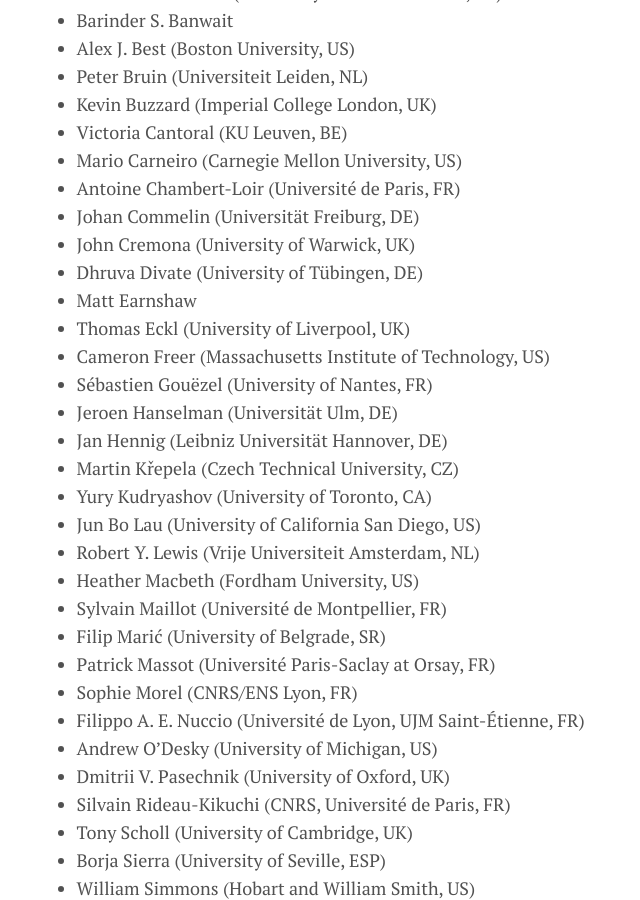
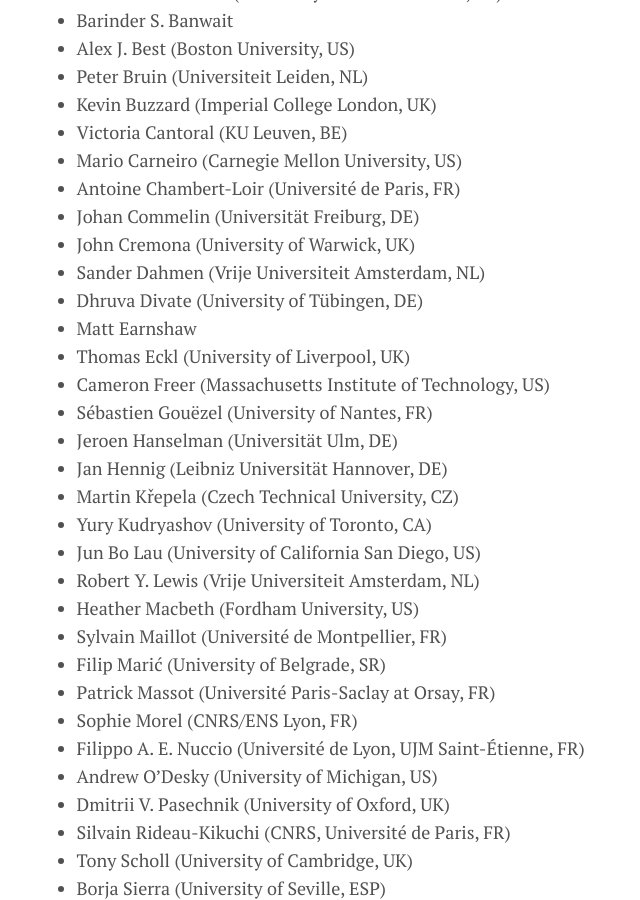
Before and after one commit to leanprover-community/lftcm2020, a Jekyll site: the page built from docs/participants.md, in a window 1280 px wide and 900 px high, scrolled down 638 px. Shown: the whole window, without its empty margins (296-936 px from the left). Built offline with Jekyll 4.4.1, drawn with Linux system fonts in a browser that asks for light colours.

Commit message:
Update participants.md

```diff
--- a/docs/participants.md
+++ b/docs/participants.md
@@ -38,6 +38,7 @@
 * Antoine Chambert-Loir (Université de Paris, FR)
 * Johan Commelin (Universität Freiburg, DE)
 * John Cremona (University of Warwick, UK)
+* Sander Dahmen (Vrije Universiteit Amsterdam, NL)
 * Dhruva Divate (University of Tübingen, DE)
 * Matt Earnshaw
 * Thomas Eckl (University of Liverpool, UK)
```
